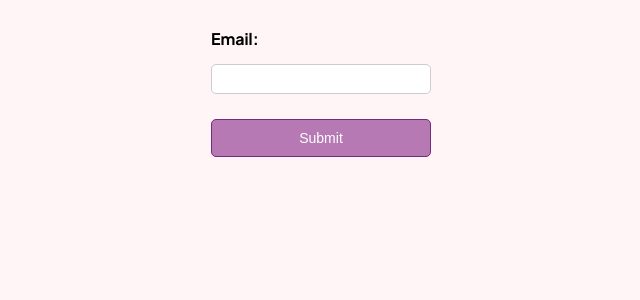
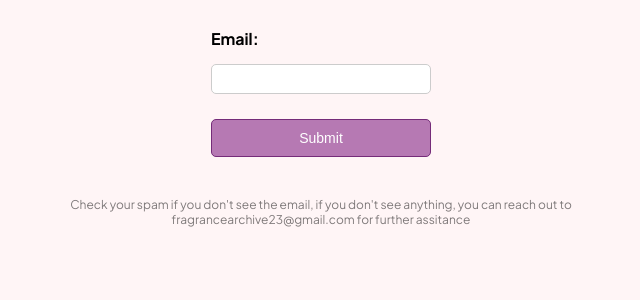
Before and after one commit to christianjmartin/FragranceArchive, a Flask app: page /reset_password in a window 1280 px wide. Shown: the part 159-459 px from the top of the page, without its empty margins (319-959 px from the left). Run offline with Flask 3, Linux system fonts and the light colour scheme; some libraries are stand-ins or nearby versions.

Commit message:
add disclaimer to password reset

```diff
--- a/static/inappstyles.css
+++ b/static/inappstyles.css
@@ -1463,3 +1463,12 @@ option {
     height: 100px;
     width: 100px;
 }
+
+
+.password-reset-disclaimer {
+    width: 50%;
+    opacity: 50%;
+    font-size: 0.75rem;
+    margin-top: 20px;
+    text-align: center;
+}
--- a/templates/resetPassword.html
+++ b/templates/resetPassword.html
@@ -63,6 +63,7 @@
             <input type="email" id="email" name="email" required>
             <button class="btn2" type="submit">Submit</button>
         </form>
+        <p class = "password-reset-disclaimer">Check your spam if you don't see the email, if you don't see anything, you can reach out to fragrancearchive23@gmail.com for further assitance</p>
     </div>
 </body>
 </html>
```
